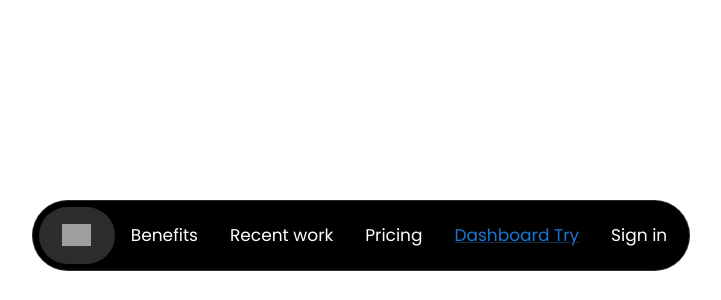
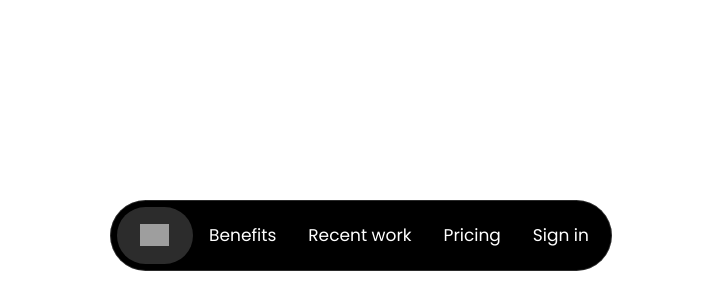
Before and after one commit to pr3b/penateam-old, a Next.js app: page /components/FloatingNav in a window 1280 px wide. Shown: the part 500-800 px from the top of the page, without its empty margins (279-1000 px from the left). Built offline with nearby package versions, Linux system fonts and the light colour scheme; no server answers; grey boxes are pictures that could not be loaded.

Commit message:
remove unused nav

```diff
--- a/pages/components/FloatingNav.js
+++ b/pages/components/FloatingNav.js
@@ -21,9 +21,6 @@ function FloatingNav() {
             <a href="\#pricing" className="floating-nav__link w-nav-link">
               Pricing
             </a>
-            <Link href="/dashboard" className="floating-nav__link w-nav-link">
-              Dashboard Try
-            </Link>
             <FloatingNavAuth />
           </nav>
           {/* <div className="w-nav-button">
```
